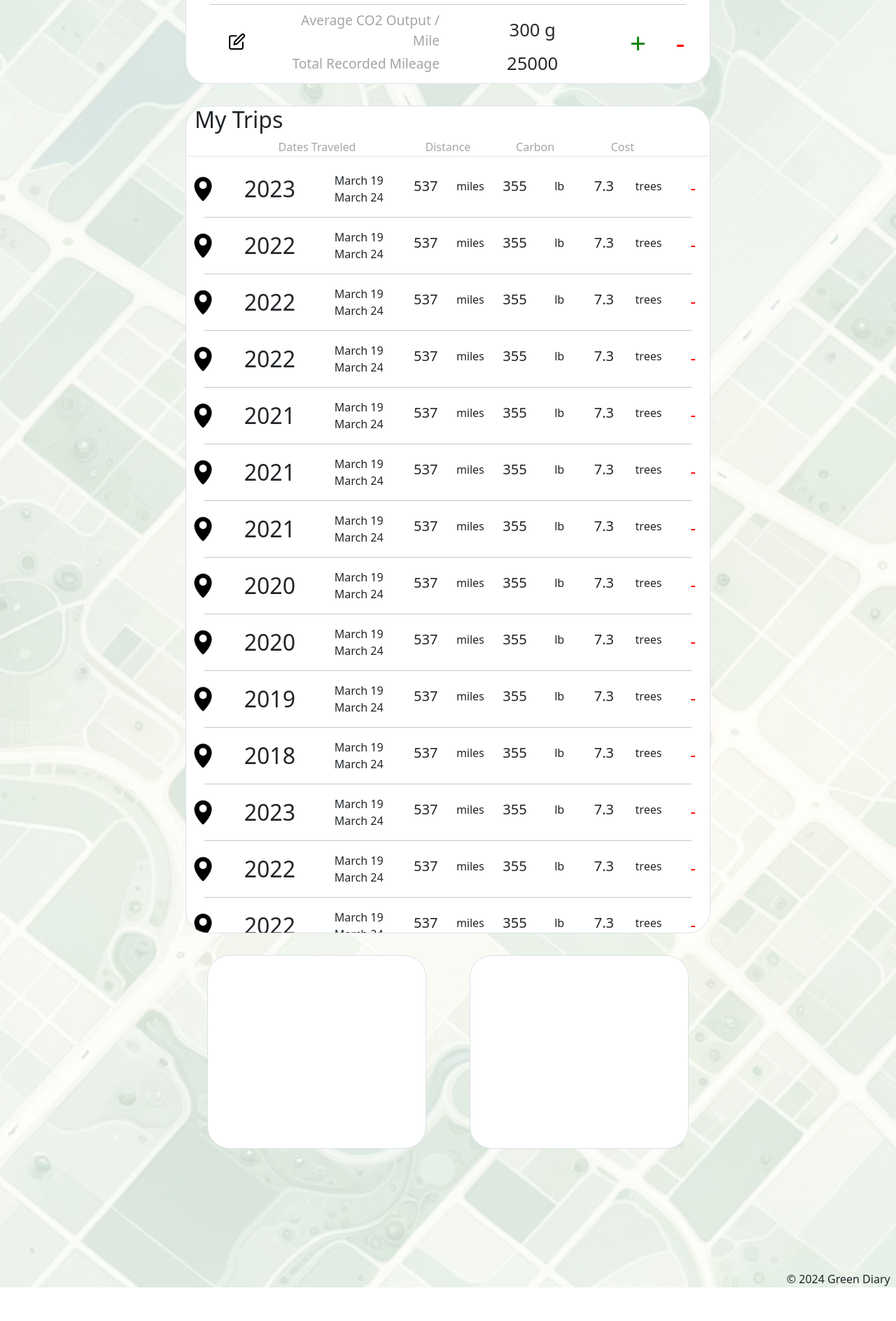
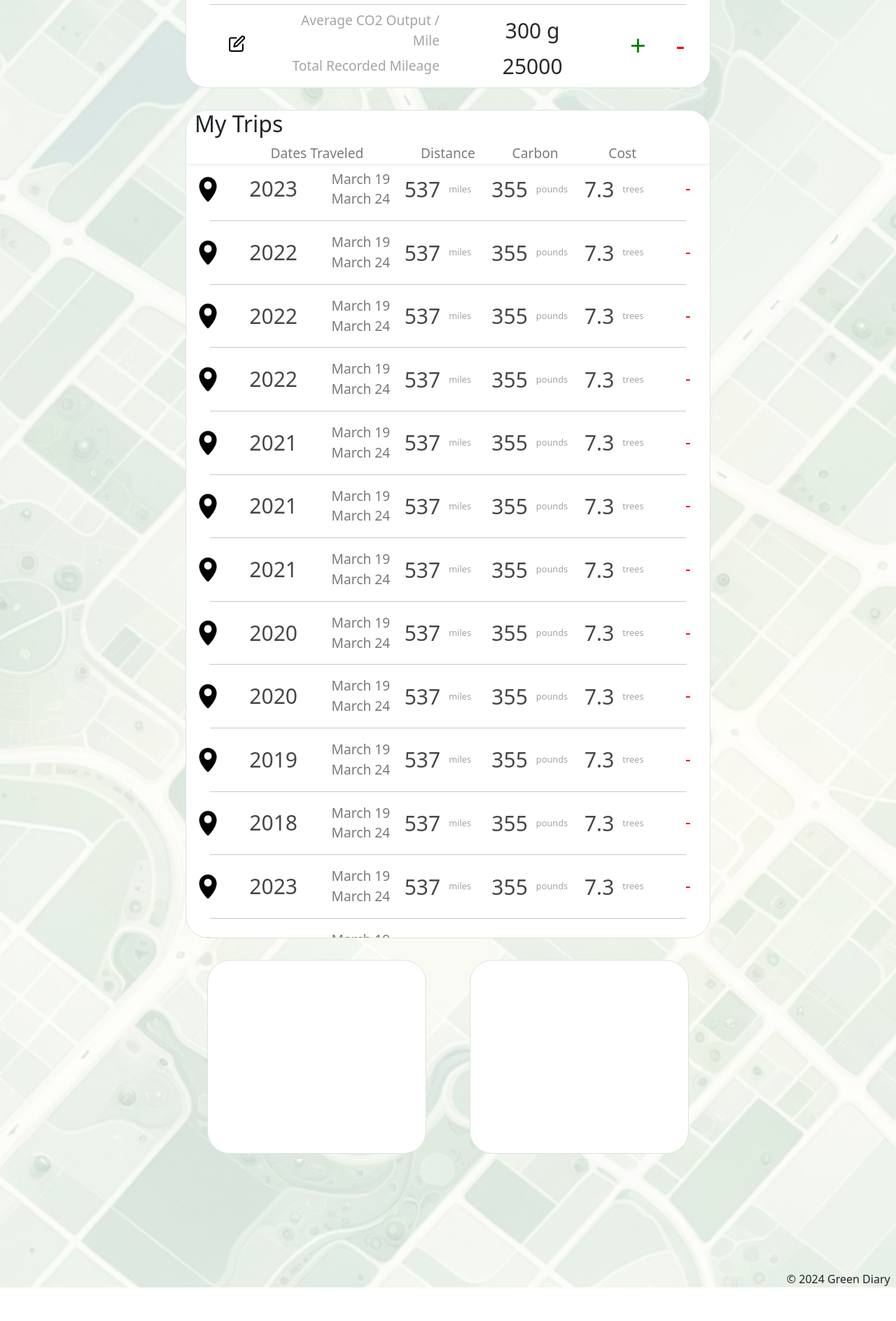
Before and after one commit to elliesolhjou/Green-Diary, a Django app: page / in a window 1280 px wide. Shown: the part 137-2025 px from the top of the page at 70% size. Run offline with Django 5.2, Linux system fonts and the light colour scheme; some libraries are stand-ins or nearby versions.

Commit message:
update trips styles

```diff
--- a/main_app/static/css/style.css
+++ b/main_app/static/css/style.css
@@ -69,8 +69,17 @@ main {
 .marker {
   width: clamp(30px, 3vmin, 40px);
 }
-.text-large {
-  font-size: 2vmin;
+.text-lg {
+  font-size: clamp(14px, 2.5vmin, 30px);
+  color: rgb(71, 71, 71);
+}
+.text-reg {
+  font-size: clamp(8px, 1.5vmin, 22px);
+  color: rgb(122, 122, 122);
+}
+.text-sm {
+  font-size: clamp(8px, 1vmin, 18px);
+  color: rgb(165, 165, 165);
 }
 .rounded-4 {
   border-radius: 10px;
--- a/main_app/templates/home.html
+++ b/main_app/templates/home.html
@@ -37,11 +37,11 @@
                     <div class="vehicle-stats col-8">
                         <div class="row d-flex align-items-center">
                             <div class="col-6 text-end">Average CO2 Output / Mile</div>
-                            <div class="dark col-6 text-large">300 g</div>
+                            <div class="dark col-6 text-lg">300 g</div>
                         </div>
                         <div class="row d-flex align-items-center">
                             <div class="col-6 text-end">Total Recorded Mileage</div>
-                            <div class="dark col-6 text-large">25000</div>
+                            <div class="dark col-6 text-lg">25000</div>
                         </div>
                     </div>
 
@@ -71,18 +71,18 @@
             <div class="row m-0 shadow-sm">
                 <h1 class="fs-2 bg-white text-start rounded-5">My Trips</h1>
                 <div class="col-12 light">
-                    <div class="row">
+                    <div class="row text-center text-reg">
                         <div class="col-1"></div>
-                        <div class="col-4">Dates Traveled</div>
-                        <div class="col-2">Distance</div>
-                        <div class="col-2">Carbon</div>
-                        <div class="col-2">Cost</div>
+                        <div class="col-4 p-0">Dates Traveled</div>
+                        <div class="col-2 p-0">Distance</div>
+                        <div class="col-2 p-0">Carbon</div>
+                        <div class="col-2 p-0">Cost</div>
                         <div class="col-1"></div>
                     </div>
                 </div>
             </div>
             <div class="row h-100 d-flex flex-column justify-content-start align-items-center overflow-auto">
-                <div class="col-12 p-3 mb-4">
+                <div class="col-12 px-4 mb-4 d-flex flex-column justify-content-center">
                     {% for trip in trips.records %}
                     <div class="row p-0 my-2 justify-content-center align-items-center">
                         <div class="col-1">
@@ -90,38 +90,38 @@
                         </div>
                         <div class="col-4">
                             <div class="row d-flex align-items-center">
-                                <div class="col"><h2 class="m-0">{{trip.year}}</h2></div>
+                                <div class="col"><h2 class="m-0 text-lg">{{trip.year}}</h2></div>
                                 <div class="col d-flex flex-column align-items-center">
-                                    <div class="row">
+                                    <div class="row text-reg">
                                         March 19
                                     </div>
-                                    <div class="row">
+                                    <div class="row text-reg">
                                         March 24
                                     </div>
                                 </div>
                             </div>
                         </div>
                         <div class="col-2">
-                            <div class="row">
-                                <div class="col p-0"><h5>537</h5></div>
-                                <div class="col p-0">miles</div>
+                            <div class="row d-flex align-items-center">
+                                <div class="col text-lg p-0 text-lg-end">537</div>
+                                <small class="col text-sm text-lg-start">miles</small>
                             </div>
                         </div>
                         <div class="col-2">
-                            <div class="row">
-                                <div class="col"><h5>355</h5></div>
-                                <div class="col">lb</div>
+                            <div class="row d-flex align-items-center">
+                                <div class="col text-lg p-0 text-lg-end">355</div>
+                                <div class="col text-sm text-lg-start">pounds</div>
                             </div>
                         </div>
                         <div class="col-2">
-                            <div class="row">
-                                <div class="col"><h5>7.3</h5></div>
-                                <div class="col">trees</div>
+                            <div class="row d-flex align-items-center">
+                                <div class="col text-lg p-0 text-lg-end">7.3</div>
+                                <div class="col text-sm text-lg-start">trees</div>
                             </div>
                         </div>
-                        <div class="col-1">
-                            <div class="w-100 d-flex justify-content-center">
-                                <a href="#" class="red pb-1 w-100 w-sm-50 h-100 h-sm-50 rounded-4" data-bs-toggle="tooltip" data-bs-placement="bottom" data-bs-delay='400' title="Remove Trip">
+                        <div class="col-1 p-0">
+                            <div class="d-flex justify-content-center">
+                                <a href="#" class="red pb-1 w-50 h-100 h-sm-50 rounded-4" data-bs-toggle="tooltip" data-bs-placement="bottom" data-bs-delay='400' title="Remove Trip">
                                     <div class="fs-4">
                                         -
                                     </div>
```
